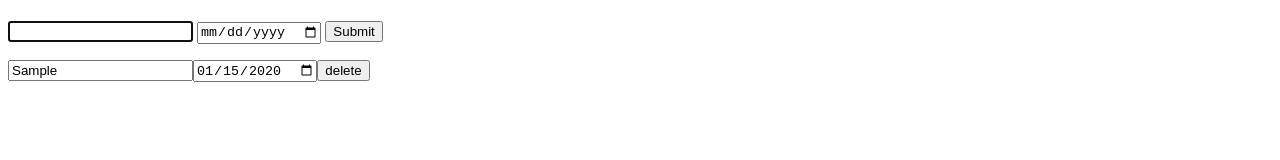
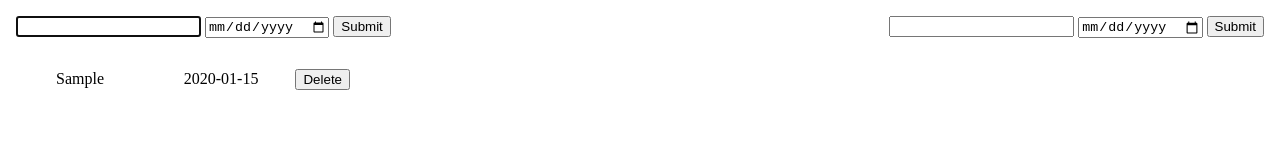
Before and after one commit to VshaunR/SBA-3, a plain HTML site: page index.html in a window 1280 px wide. Both pictures are taken after typing "Sample", "2020-01-15" into the empty fields and a click on the input 354 px from the left and 31 px from the top of the page. Drawn offline with Linux system fonts and the light colour scheme.

Commit message:
reworked app

```diff
--- a/index.html
+++ b/index.html
@@ -9,25 +9,35 @@
 </head>
 <body>
 <div class="container">
-  <header class="harder">
+  <header class="header">
     <h1 id="title"></h1>
   </header>
   <main id="main">
+ <div class="form-container">
+  <form id="todo-form">
+    <input id ="user-input" type="text"  required>
+    <input id ="user-date" type="date"  min="" required>
+    <input type="submit" >
+  </form>
+  <form id="filter-form">
+    <input id ="filter-id" type="text"  >
+    <input id ="filter-date" type="date"  min="" >
+    <input type="submit" >
+  </form>
+ </div>
     <div class="list-container">
-      <form id="todo-form">
-        <input id ="user-input" type="text"  required>
-        <input id ="user-date" type="date"  min="" required>
-        <input type="submit" >
-      </form>
-      <form id="todo-list">
-            <div class="list">
-              <p id="todo"></p>
-              <p id="date"></p>
+      <ul id="todo-list">
 
-            </div>
-      </form>
+      </ul>
+
+      <ul id="filter-list">
+
+      </ul>
     </div>
+
+
   </main>
+
 </div>
 </body>
 </html>
--- a/scripts/script.js
+++ b/scripts/script.js
@@ -1,133 +1,3 @@
-// let title = document.getElementById('title');
-// title.textContent ='Todo List';
-
-
-// let todoForm = document.getElementById('todo-form');
-// let userInput = document.getElementById('user-input');
-// let todoList= document.getElementById('todo-list');
-// let userDate = document.getElementById('user-date');
-
-// let day = new Date().getDay()
-
-// let month = new Date().getMonth()
-// let year = new Date().getFullYear();
-
-// // console.log(month +1)
-
-
-// todoForm.addEventListener('submit',(e)=>{
-//   e.preventDefault()
-//   if(userInput.value ===''){
-//     userInput.focus();
-
-//     return ;
-//   }
-//   // let dateFormat= new Date(userDate.value);
-//  console.log(userDate.value)
-
-//   add(userInput.value,userDate.value)
-//   userInput.value='';
-//   userInput.focus()
-
-
-
-
-// });
-
-// let count=0;
-// function add(userInput,userDate){
-//   let list = document.querySelector('list');
-//   let entry = document.createElement('input');
-//   let edit = document.createElement('input');
-//   let del = document.createElement('input');
-//   let date = document.createElement('input')
-
-//   console.log(date)
-//   entry.value = userInput;
-//   date.value=userDate
-// // list.setAttribute('id',count);
-// date.setAttribute('type','date')
-// edit.setAttribute('type','submit');
-// edit.setAttribute('value','Edit');
-// del.setAttribute('type','submit');
-// del.setAttribute('value','Delete');
-// del.setAttribute('class',count);
-// edit.setAttribute('class',count);
-// entry.setAttribute('class',count);
-// // date.setAttribute('class',count);
-// todoList.appendChild(entry);
-// todoList.appendChild(date);
-// todoList.appendChild(edit);
-// todoList.appendChild(del);
-
-
-// count++;
-// todoList.addEventListener('click',(e)=>{
-//   e.preventDefault();
-
-// })
-
-// delList(del,entry,edit)
-// editList(entry,edit)
-// // let li= document.createElement('li');
-// // let edit = document.createElement('button');
-// // let del = document.createElement('button');
-
-// // del.textContent= 'Delete';
-// // edit.textContent= 'Edit';
-// // del.setAttribute('class',count);
-// // edit.setAttribute('class',count);
-// // li.setAttribute('class',count);
-// // let listId ;
-// // let delId
-// // console.log(delId,listId)
-// // li.textContent= userInput
-// // todoList.appendChild(li)
-// // li.appendChild(edit);
-// // li.appendChild(del);
-
-// //  count ++
-// //   editInput(edit,li)
-// //   delList(del,li)
-
-// }
-
-// function delList(del,entry,edit){
-//   del.addEventListener('click',(e)=>{
-//     // console.log(e.target.parentElement.className)
-//     let parentClass=entry.className;
-//     console.log(entry.className)
-//     let childClass=e.target.className;
-//     // console.log(e.target.className)
-//     if(parentClass==childClass){
-//         del.remove(del)
-//         entry.remove(entry)
-//         edit.remove(edit)
-//     }
-//   });
-// };
-
-
-// function editList(entry,edit){
-//   let input;
-//   entry.addEventListener('input',(e)=>{
-//     // console.log(e.target.parentElement.className)
-//     console.log(edit)
-//     let parentClass=entry.className;
-//     console.log(entry.className)
-//     let childClass=e.target.className;
-//     console.log(e.target.className)
-//     if(parentClass==childClass){
-//       entry.focus()
-//        input= entry.value;
-//       console.log(input)
-//       edit.addEventListener('click',()=>{
-//         userInput.focus();
-//       })
-//     }
-//   });
-
-// };
 
 
 
@@ -141,6 +11,10 @@ let todoForm = document.getElementById('todo-form');
 let userInput = document.getElementById('user-input');
 let userDate= document.getElementById('user-date');
 let todoList= document.getElementById('todo-list');
+
+
+
+
 todoForm.addEventListener('submit',(event)=>{
 event.preventDefault()
 
@@ -152,29 +26,37 @@ console.log(userInput.value);
 
 
 });
+
+
+
+
+
+
 let count =0;
 function add(userInput,userDate){
 let obj={}
-let input = document.createElement('input');
-let date = document.createElement('input');
-date.value = userDate;
-let del = document.createElement('input');
-input.value = userInput;
-
-del.setAttribute('type','submit');
+let div= document.createElement('div');
+let input = document.createElement('li');
+let date = document.createElement('li');
+date.textContent= userDate;
+let del = document.createElement('button');
+input.textContent= userInput;
+div.appendChild(input)
+div.appendChild(date)
+div.appendChild(del)
+div.setAttribute('class','list-item')
 del.setAttribute('id',count);
 input.setAttribute('id',count);
 date.setAttribute('id',count);
-date.setAttribute('type','date');
-del.setAttribute('value','delete');
+del.textContent=`Delete`
 
-todoList.appendChild(input);
-todoList.appendChild(date);
-todoList.appendChild(del);
+
+todoList.appendChild(div);
+
 
 obj={
-  item:input.value,
-  date:date.value,
+  item:input.textContent,
+  date:date.textContent,
   id:count
 }
 arrayObj.push(obj)
@@ -205,28 +87,47 @@ function delList(del,input,date){
   });
 };
 
-// function editList(input,date,arrayObj){
-//   let newInput;
-//   input.addEventListener('input',(e)=>{
-//     // console.log(e.target.parentElement.className)
-
-//     let parentClass=input.className;
-//     console.log(input.className)
-//     let childClass=date.className;
-//     console.log(date.className)
-//     if(parentClass==e.target.className){
-//         input.focus()
-//         newInput= input.value;
-//         console.log(newInput);
-//         let temp={}
-//         let index;
-//         arrayObj.filter((filtered)=>{
-//           // console.log(filtered.id)
-
-//         })
+let filter = document.getElementById('filter-list')
+let filterForm = document.getElementById('filter-form');
+let filterId= document.getElementById('filter-id');
+let filterDate= document.getElementById('filter-date')
+filterForm.addEventListener('submit',(event)=>{
+event.preventDefault();
 
 
-//     }
-//   });
-//   console.log(arrayObj)
-// };
+renderById(filterId.value)
+
+renderByDate(filterDate.value)
+});
+
+function renderById(id){
+  let div= document.createElement('div');
+
+  div.setAttribute('class','filter-item')
+arrayObj.forEach((item)=>{
+  if(item.id==id){
+    div.innerHTML =`
+    <li>${item.item}</li>
+    <li>${item.date}</li>
+      <li>${item.id}</li>
+    `
+    filter.appendChild(div)
+  }
+
+});
+
+
+};
+
+function renderByDate(date){
+  arrayObj.forEach((item)=>{
+    if(item.date===date){
+      filter.innerHTML =`
+      <li>${item.item}</li>
+      <li>${item.date}</li>
+
+      `
+    }
+
+  });
+};
--- a/styles/styles.css
+++ b/styles/styles.css
@@ -0,0 +1,59 @@
+
+body{
+  padding: 0;
+  margin: 0;
+}
+.container{
+  display: grid;
+  height: 100vh;
+  grid-template-columns: auto 1fr auto;
+  grid-template-rows: auto;
+
+}
+.list-container{
+  display: grid;
+  grid-template-columns: 1fr 1fr;
+  grid-template-rows: auto;
+  grid-template-areas: "header header header"
+                        "list ... filter"
+  ;
+}
+.list-item{
+display: flex;
+gap: 20px;
+justify-content: center;
+align-items: center;
+
+}
+.filter-item{
+  display: flex;
+gap: 20px;
+}
+#todo-list {
+  display: grid;
+  max-width: 50%;
+  gap: 20px;
+  flex-wrap: wrap;
+  grid-area: list;
+}
+#filter-list{
+  grid-area: filter;
+
+  display: grid;
+  max-width: 50%;
+  gap: 20px;
+  flex-wrap: wrap;
+}
+.form-container{
+  display: flex;
+  justify-content: space-between;
+  margin: 1rem;
+}
+li{
+  list-style: none;
+  width: 100%;
+  padding: 1rem;
+}
+ul{
+  margin: 0;
+}
```
